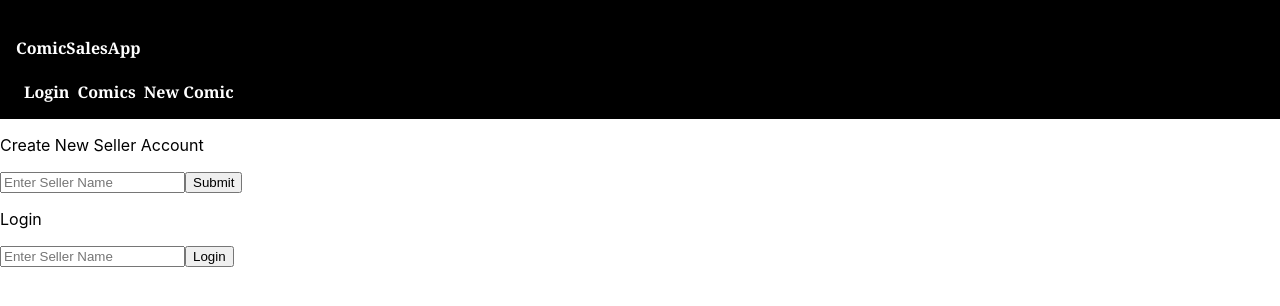
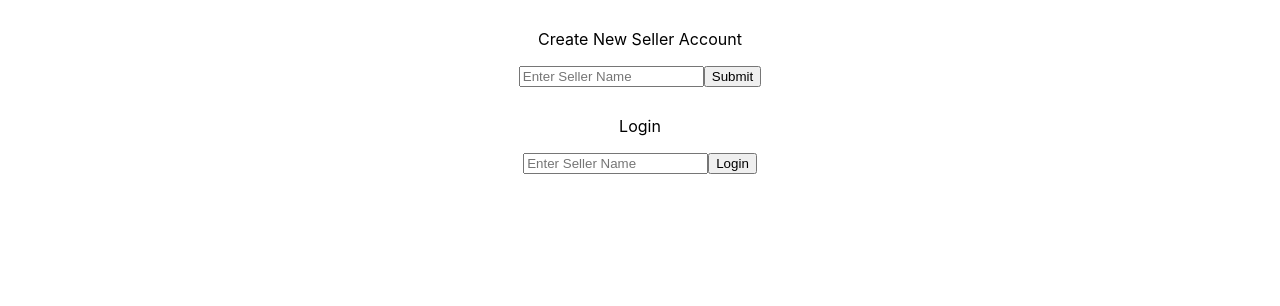
Before and after one commit to MistermindX/ComicSalesApp, a React (Create React App) app in the folder client/: page / in a window 1280 px wide. Shown: the top 306 px of the page. Built offline with nearby package versions, Linux system fonts and the light colour scheme.

Commit message:
added photo

```diff
--- a/client/src/App.js
+++ b/client/src/App.js
@@ -1,7 +1,7 @@
 import './styles/App.css'
 import React, { useState } from 'react'
 import { Switch, Route } from 'react-router-dom'
-import Navbar from './components/Navbar'
+// import Navbar from './components/Navbar'
 import Landing from './pages/Landing'
 import Main from './pages/Main'
 
@@ -13,9 +13,9 @@ function App() {
   }
   return (
     <div className="App">
-      <header>
+      {/* <header>
         <Navbar />
-      </header>
+      </header> */}
       <main>
         <Switch>
           <Route
--- a/client/src/components/Login.jsx
+++ b/client/src/components/Login.jsx
@@ -22,7 +22,7 @@ function Login(props) {
   }
 
   return (
-    <div className="newSeller">
+    <div className="seller">
       <p>Login</p>
       <form onSubmit={getSellerInformation}>
         <input name="sellerName" placeholder="Enter Seller Name" />
--- a/client/src/components/SignUp.jsx
+++ b/client/src/components/SignUp.jsx
@@ -23,7 +23,7 @@ function SignUp(props) {
   }
 
   return (
-    <div className="newSeller">
+    <div className="seller">
       <p>Create New Seller Account</p>
       <form onSubmit={addNewSeller}>
         <input name="sellerName" placeholder="Enter Seller Name" />
--- a/client/src/styles/App.css
+++ b/client/src/styles/App.css
@@ -1,4 +1,4 @@
-.navbar {
+/* .navbar {
   justify-content: space-between;
   align-items: center;
   color: white;
@@ -13,4 +13,10 @@
   color: white;
   font-weight: bold;
   margin-left: 0.5em;
+} */
+
+.seller {
+  text-align: center;
+  padding-top: 1%;
+  /* background-image: url(../); */
 }
```
Also changed, not shown: client/images/comic_book_background.jpg (added).
